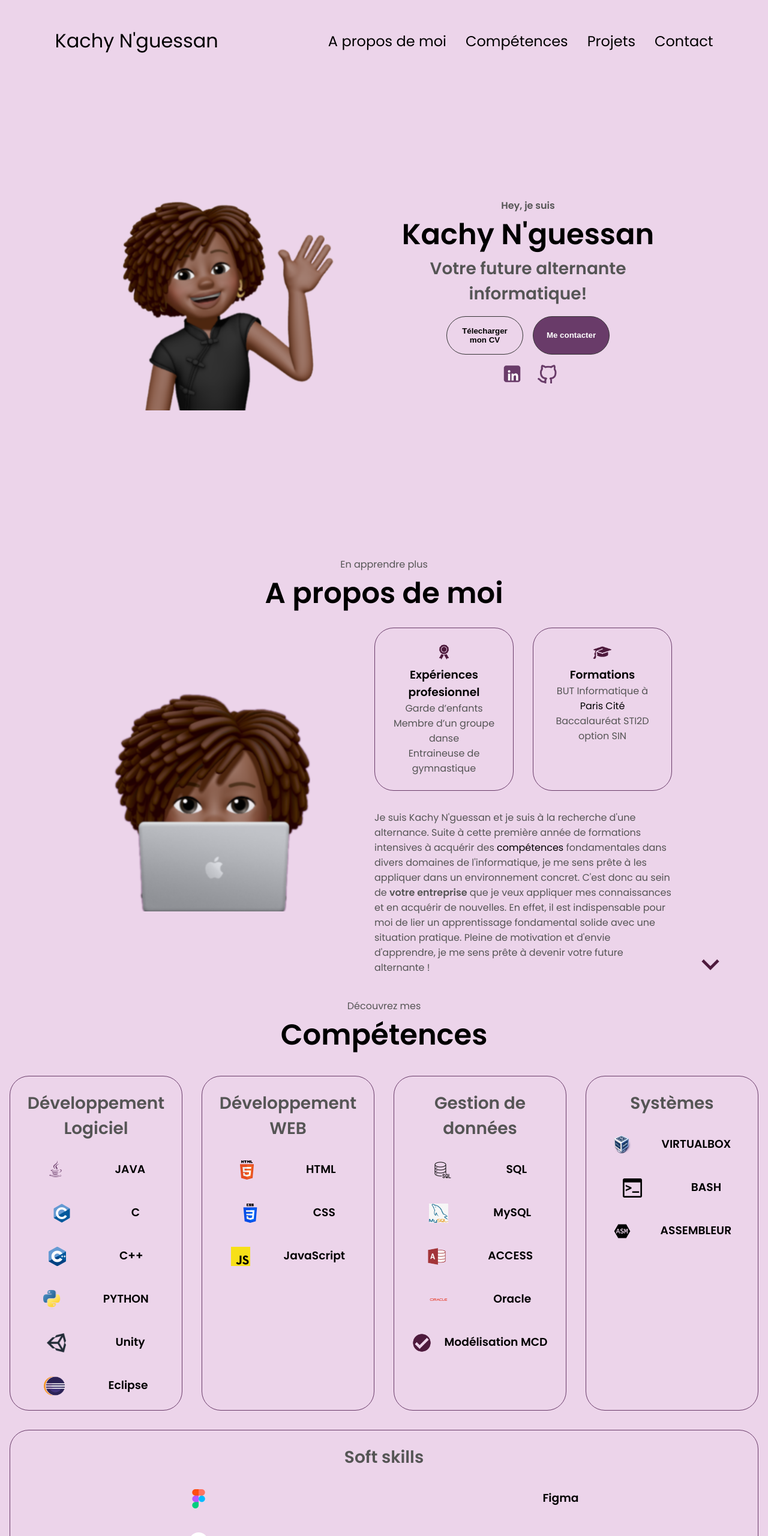
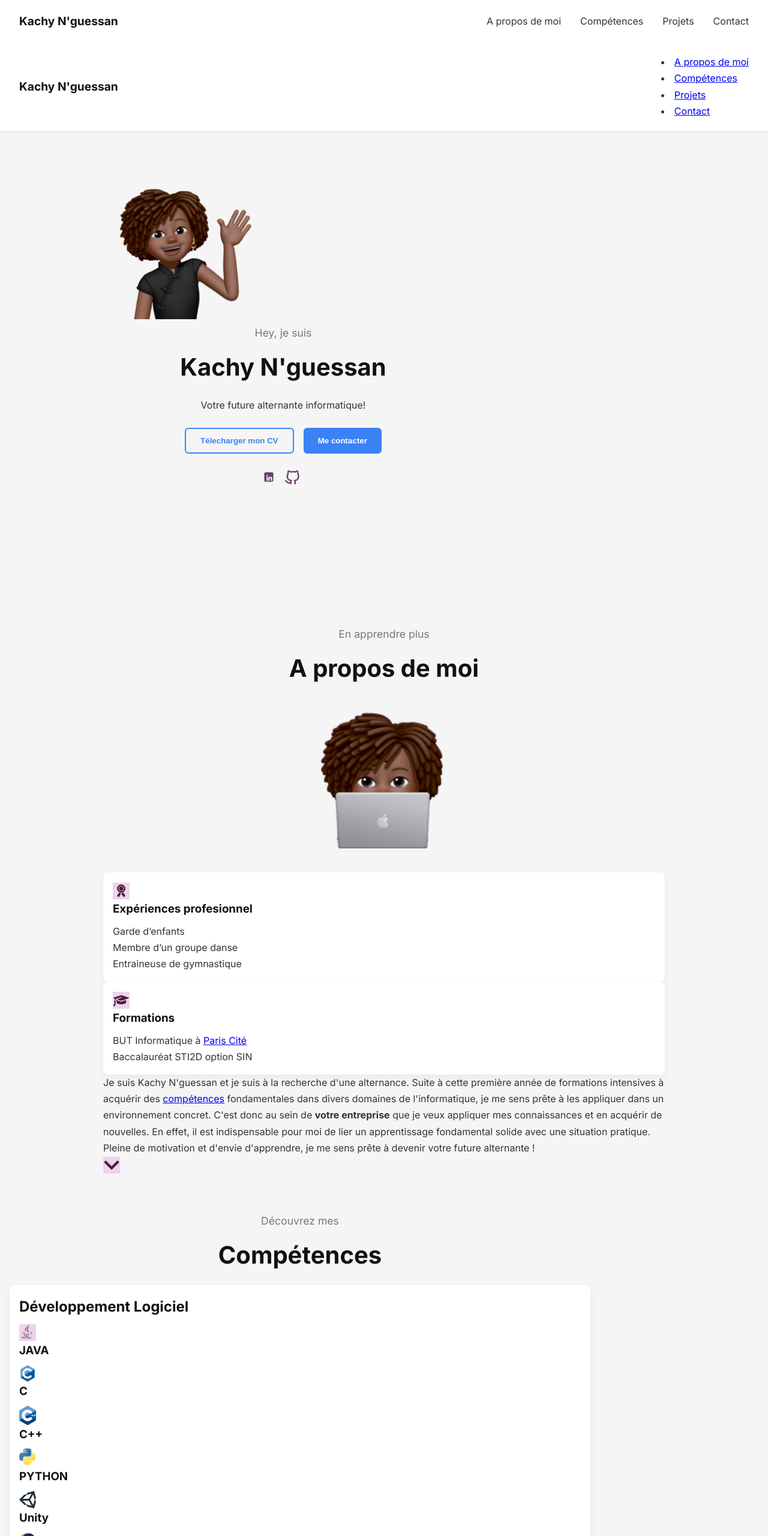
Before and after one commit to Kaachyyy/portfolio, a plain HTML site: page index.html in a window 1280 px wide. Shown: the top 2560 px of the page at 60% size. Drawn offline with Linux system fonts and the light colour scheme.

Commit message:
New Styles

```diff
--- a/style.css
+++ b/style.css
@@ -1,449 +1,221 @@
-/* GENERAL */
+/* ===== Google Font Import ===== */
+@import url('https://fonts.googleapis.com/css2?family=Inter:wght@400;600;700&display=swap');
 
-@import url("https://fonts.googleapis.com/css2?family=Poppins:wght@300;400;500;600&display=swap");
-
+/* ===== Reset ===== */
 * {
   margin: 0;
   padding: 0;
+  box-sizing: border-box;
 }
 
-body {
-  font-family: "Poppins", sans-serif;
-  background-color: #ECD4EA;
+/* ===== Variables ===== */
+:root {
+  --primary: #111;
+  --secondary: #f5f5f5;
+  --accent: #3b82f6;
+  --text: #333;
+  --font-main: 'Inter', sans-serif;
 }
 
-html {
+/* ===== Body ===== */
+body {
+  font-family: var(--font-main);
+  background-color: var(--secondary);
+  color: var(--text);
+  line-height: 1.7;
+  font-size: 16px;
   scroll-behavior: smooth;
 }
 
-p {
-  color: rgb(85, 85, 85);
+/* ===== Typography ===== */
+h1, h2, h3 {
+  color: var(--primary);
+  margin-bottom: 0.5rem;
 }
 
-/* TRANSITION */
-
-a,
-.btn {
-  transition: all 300ms ease;
+.title {
+  font-size: 2.5rem;
+  font-weight: 700;
+  margin-bottom: 1rem;
+  text-align: center;
 }
 
-/* DESKTOP NAV */
-
-nav,
-.nav-links {
-  display: flex;
+.section__text__p1 {
+  text-align: center;
+  color: #777;
+  font-size: 1.1rem;
+  margin-bottom: 0.5rem;
 }
 
+/* ===== Nav ===== */
 nav {
-  justify-content: space-around;
+  display: flex;
+  justify-content: space-between;
   align-items: center;
-  height: 17vh;
+  padding: 1.2rem 2rem;
+  background: white;
+  box-shadow: 0 2px 4px rgba(0,0,0,0.05);
+  position: sticky;
+  top: 0;
+  z-index: 100;
+}
+
+nav .logo {
+  font-weight: bold;
+  font-size: 1.2rem;
+  color: var(--primary);
 }
 
 .nav-links {
+  display: flex;
   gap: 2rem;
-  list-style: none;
-  font-size: 1.5rem;
-}
-
-a {
-  color: black;
-  text-decoration: none;
-  text-decoration-color: white;
-}
-
-a:hover {
-  color: grey;
-  text-decoration: underline;
-  text-underline-offset: 1rem;
-  text-decoration-color: rgb(181, 181, 181);
-}
-
-.logo {
-  font-size: 2rem;
-}
-
-.logo:hover {
-  cursor: default;
-}
-
-/* HAMBURGER MENU */
-
-#hamburger-nav {
-  display: none;
-}
-
-.hamburger-menu {
-  position: relative;
-  display: inline-block;
-}
-
-.hamburger-icon {
-  display: flex;
-  flex-direction: column;
-  justify-content: space-between;
-  height: 24px;
-  width: 30px;
-  cursor: pointer;
-}
-
-.hamburger-icon span {
-  width: 100%;
-  height: 2px;
-  background-color: black;
-  transition: all 0.3 ease-in-out;
-}
-
-.menu-links {
-  position: absolute;
-  top: 100%;
-  right: 0;
-  background-color: #ECD4EA;
-  width: fit-content;
-  max-height: 0;
-  overflow: hidden;
-  transition: all 0.3 ease-in-out;
-}
-
-.menu-links a {
-  display: block;
-  padding: 10px;
-  text-align: center;
-  font-size: 1.5rem;
-  color: black;
-  text-decoration: none;
-  transition: all 0.3 ease-in-out;
-}
-
-.menu-links li {
   list-style: none;
 }
 
-.menu-links.open {
-  max-height: 300px;
+.nav-links a {
+  text-decoration: none;
+  color: var(--text);
+  font-weight: 500;
+  transition: color 0.3s;
 }
 
-.hamburger-icon.open span:first-child {
-  transform: rotate(45deg) translate(10px, 5px);
+.nav-links a:hover {
+  color: var(--accent);
 }
 
-.hamburger-icon.open span:nth-child(2) {
-  opacity: 0;
-}
-
-.hamburger-icon.open span:last-child {
-  transform: rotate(-45deg) translate(10px, -5px);
-}
-
-.hamburger-icon span:first-child {
-  transform: none;
-}
-
-.hamburger-icon span:first-child {
-  opacity: 1;
-}
-
-.hamburger-icon span:first-child {
-  transform: none;
-}
-
-/* SECTIONS */
-
+/* ===== Sections ===== */
 section {
-  padding-top: 4vh;
-  height: 96vh;
-  margin: 0 10rem;
-  box-sizing: border-box;
-  min-height: fit-content;
+  padding: 4rem 2rem;
+  max-width: 1000px;
+  margin: auto;
 }
 
 .section-container {
   display: flex;
+  flex-wrap: wrap;
+  gap: 2rem;
+  align-items: center;
+  justify-content: center;
 }
 
-/* PROFILE SECTION */
-
-#profile {
-  display: flex;
-  justify-content: center;
-  gap: 5rem;
-  height: 80vh;
+.section__pic-container img {
+  width: 250px;
+  border-radius: 12px;
+  object-fit: cover;
 }
 
-.section__pic-container {
-  display: flex;
-  height: 400px;
-  width: 400px;
-  margin: auto 0;
-}
-
+/* ===== Text Section ===== */
 .section__text {
-  align-self: center;
+  max-width: 600px;
   text-align: center;
 }
 
-.section__text p {
-  font-weight: 600;
-}
-
-.section__text__p1 {
-  text-align: center;
-}
-
-.section__text__p2 {
-  font-size: 1.75rem;
-  margin-bottom: 1rem;
-}
-
-.title {
-  font-size: 3rem;
-  text-align: center;
-}
-
-#socials-container {
-  display: flex;
-  justify-content: center;
-  margin-top: 1rem;
-  gap: 1rem;
-}
-
-/* ICONS */
-
-.icon {
-  cursor: pointer;
-  height: 2rem;
-}
-
-/* BUTTONS */
-
+/* ===== Buttons ===== */
 .btn-container {
   display: flex;
   justify-content: center;
   gap: 1rem;
+  margin: 1.5rem 0;
 }
 
 .btn {
+  padding: 0.75rem 1.5rem;
+  border: none;
   font-weight: 600;
-  transition: all 300ms ease;
-  padding: 1rem;
-  width: 8rem;
-  border-radius: 2rem;
+  cursor: pointer;
+  border-radius: 6px;
+  transition: all 0.3s;
 }
 
-.btn-color-1,
-.btn-color-2 {
-  border: rgb(53, 53, 53) 0.1rem solid;
-}
-
-.btn-color-1:hover,
-.btn-color-2:hover {
-  cursor: pointer;
-}
-
-.btn-color-1,
-.btn-color-2:hover {
-  background: #693B69;
+.btn-color-1 {
+  background: var(--accent);
   color: white;
 }
 
 .btn-color-1:hover {
-  background: #ECD4EA;
+  background: #2563eb;
 }
 
 .btn-color-2 {
-  background: none;
+  background: transparent;
+  border: 2px solid var(--accent);
+  color: var(--accent);
 }
 
 .btn-color-2:hover {
-  border: rgb(255, 255, 255) 0.1rem solid;
+  background: var(--accent);
+  color: white;
 }
 
-.btn-container {
-  gap: 1rem;
+/* ===== Icons ===== */
+.icon {
+  width: 28px;
+  margin-right: 0.5rem;
+  vertical-align: middle;
+  cursor: pointer;
+  transition: transform 0.3s;
 }
 
-/* ABOUT SECTION */
-
-#about {
-  position: relative;
+.icon:hover {
+  transform: scale(1.1);
 }
 
-.about-containers {
-  gap: 2rem;
-  margin-bottom: 2rem;
-  margin-top: 2rem;
-}
-
-.about-details-container {
-  justify-content: center;
-  flex-direction: column;
-}
-
-.about-containers,
-.about-details-container {
-  display: flex;
-}
-
-.about-pic {
-  border-radius: 2rem;
-}
-
-.arrow {
-  position: absolute;
-  right: -5rem;
-  bottom: 2.5rem;
+/* ===== Projects ===== */
+.project-img {
+  width: 100%;
+  border-radius: 8px;
+  object-fit: cover;
 }
 
 .details-container {
-  padding: 1.5rem;
-  flex: 1;
-  background-color: #ECD4EA;
-  border-radius: 2rem;
-  border: rgb(53, 53, 53) 0.1rem solid;
-  border-color: #693B69;
-  text-align: center;
+  background: white;
+  padding: 1rem;
+  border-radius: 8px;
+  box-shadow: 0 4px 12px rgba(0,0,0,0.05);
+  transition: transform 0.3s;
 }
 
-.section-container {
-  gap: 4rem;
-  height: 80%;
+.details-container:hover {
+  transform: translateY(-5px);
 }
 
-.section__pic-container {
-  height: 400px;
-  width: 400px;
-  margin: auto 0;
+.project-title {
+  text-align: center;
+  margin-top: 1rem;
 }
 
-/* comp SECTION */
-
-#comp {
-  position: relative;
-  height: 175vh;
-  margin-left: 5rem;
-  margin-right: 5rem;
+/* ===== Footer ===== */
+footer {
+  text-align: center;
+  padding: 2rem;
+  background: #eee;
+  font-size: 0.9rem;
+  color: #555;
 }
 
-.comp-sub-title {
-  color: rgb(85, 85, 85);
-  font-weight: 600;
-  font-size: 1.75rem;
-  margin-bottom: 2rem;
+/* ===== Responsive ===== */
+@media (max-width: 768px) {
+  nav .nav-links {
+    display: none;
+  }
+
+  #hamburger-nav {
+    display: flex;
+    justify-content: space-between;
+    align-items: center;
+  }
+
+  .section-container {
+    flex-direction: column;
+    align-items: center;
+  }
+
+  .section__pic-container img {
+    width: 200px;
+  }
+
+  .btn-container {
+    flex-direction: column;
+    gap: 0.8rem;
+  }
 }
-
-.comp-details-container {
-  display: flex;
-  justify-content: center;
-  flex-direction: column;
-}
-
-.article-container {
-  display: flex;
-  text-align: initial;
-  flex-wrap: wrap;
-  flex-direction: row;
-  gap: 2.5rem;
-  justify-content: space-around;
-}
-
-article {
-  display: flex;
-  width: 10rem;
-  justify-content: space-around;
-  gap: 0.5rem;
-  text-align: left;
-}
-
-article .icon {
-  cursor: default;
-  justify-content: left;
-
-}
-
-/* PROJECTS SECTION */
-
-#projects {
-  position: relative;
-}
-
-.color-container {
-  border-color: #693B69;
-  background-color: #ECD4EA;
-}
-
-
-.color-container.btn:hover {
-    background-color: #693B69;
-
-    transition: all 300ms ease;
-
-}
-
-.project-img {
-  border-radius: 2rem;
-  width: 90%;
-  height: 90%;
-}
-
-
-
-.project-title {
-  margin: 1rem;
-  color: black;
-}
-
-.project-btn {
-  color: black;
-  border-color: rgb(163, 163, 163);
-}
-
-/* CONTACT */
-
-#contact {
-  display: flex;
-  justify-content: center;
-  flex-direction: column;
-  height: 70vh;
-}
-
-.contact-info-upper-container {
-  display: flex;
-  justify-content: center;
-  border-radius: 2rem;
-  border: rgb(53, 53, 53) 0.1rem solid;
-  border-color: #693B69;
-  background: (250, 250, 250);
-  margin: 2rem auto;
-  padding: 0.5rem;
-}
-
-.contact-info-container {
-  display: flex;
-  align-items: center;
-  justify-content: center;
-  gap: 0.5rem;
-  margin: 1rem;
-}
-
-.contact-info-container p {
-  font-size: larger;
-}
-
-.contact-icon {
-  cursor: default;
-}
-
-.email-icon {
-  height: 2.5rem;
-}
-
-/* FOOTER SECTION */
-
-footer {
-  height: 26vh;
-  margin: 0 1rem;
-}
-
-footer p {
-  text-align: center;
-}
```
